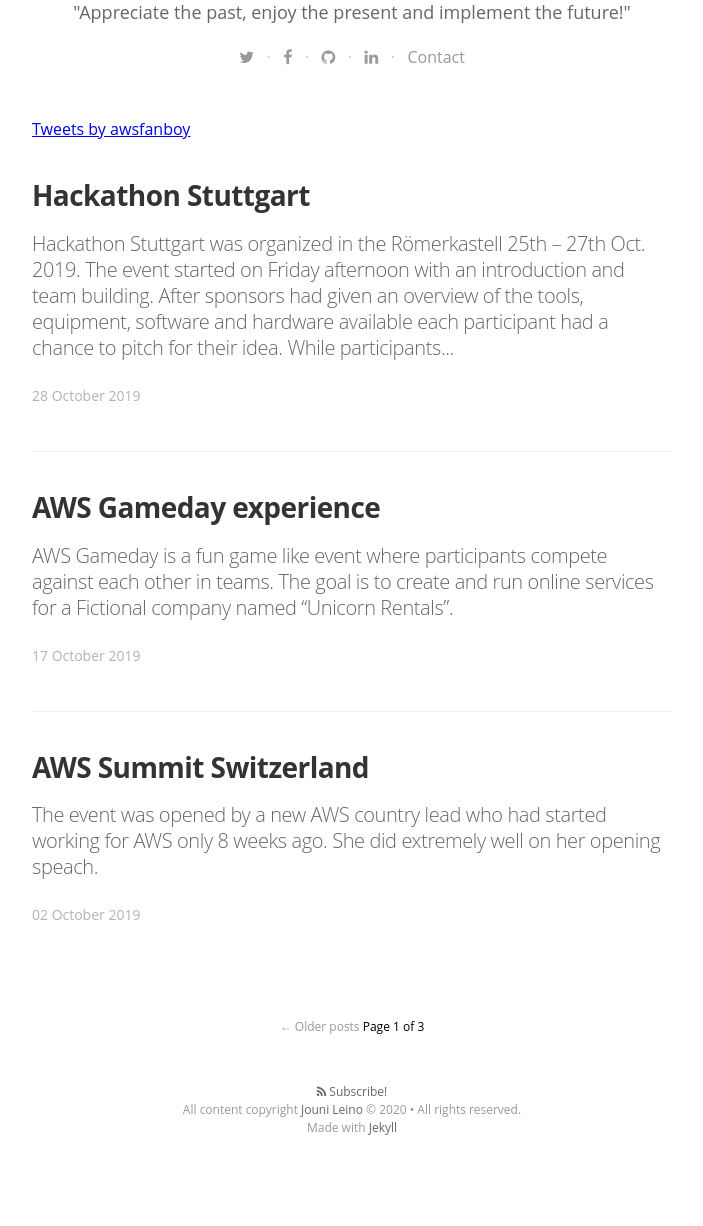
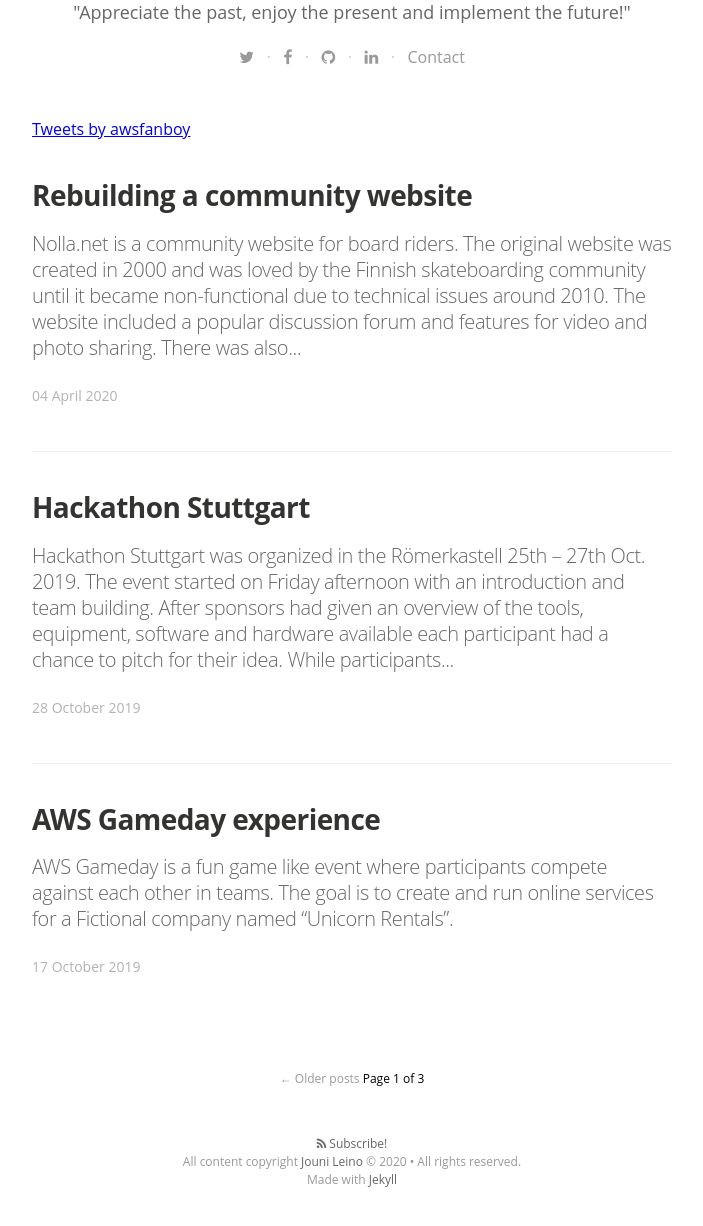
Before and after one commit to jounile/blog, a Jekyll site: the page built from index.html, in a window 1280 px wide and 1400 px high, scrolled down 429 px. Shown: the part 164-1390 px from the top of the window, without its empty margins (288-991 px from the left). Built offline with Jekyll 4.4.1, drawn with Linux system fonts in a browser that asks for light colours; nearby versions of some CDN libraries; some web fonts are replaced; the list of posts is cut into pages by our own code; comment, search, counter and statistics services are not loaded; before the commit the page ends 1777 px from its top, so only the background shows below that; some of the changed lines change nothing that is shown.

Commit message:
Continuing nollanet post

```diff
--- a/_posts/2020-04-05-community-website-rebuild.markdown
+++ b/_posts/2020-04-05-community-website-rebuild.markdown
@@ -5,32 +5,33 @@
 categories:
 tags: flask python jinja azure
 image:
-published: false
+published: true
 ---
 
 
 [Nolla.net][nollanet] is a community website for board riders.
-The original website was created in 2000 and was loved by the Finnish skateboarding community until it became non-functional due to technical issues around 2015. The website included a popular discussion forum and features for video and photo sharing. There was also possibility to write diaries, event calendar and to share industry news.
+The original website was created in 2000 and was loved by the Finnish skateboarding community until it became non-functional due to technical issues around 2010. The website included a popular discussion forum and features for video and photo sharing. There was also possibility to write diaries, share events via calendar and to publish industry news.
 
-The implementation of the website was rather old school and chaotic as multiple independent developers had written features directly in production environment for multiple years. It was built without any framework using PHP and the MySQL database was polluted with random obsolete data.
+The implementation of the website was rather old school and chaotic as multiple independent developers had written features directly in production environment for multiple years. It was built without any framework using PHP programming language and the MySQL database was polluted with obsolete data.
 
-<img src="https://s3.eu-central-1.amazonaws.com/jounileino.com-images/2020-04-05-nollanet/original_website.png" alt="Nolla.net" />
+<img src="https://s3.eu-central-1.amazonaws.com/jounileino.com-images/2020-04-05-nollanet/rebuilt_website.png" alt="Nolla.net" />
 
-I was given access to the application server and database by a friend who was hosting it and decided to have a look what could be done to improve the situation. I had a couple of ideas in mind.
+I was given access to the application server and database by a friend who had been hosting it and so decided to have a look what could be done to improve the situation and bring the site back alive. I had a couple of ideas in mind:
+
 1. Check what features could be re-written with a reasonable effort.
 2. Analyse what parts of the data would need to be cleaned.
 3. Think about how to improve the website architecture.
 4. Consider how to improve security
 
 After doing the initial analysis I decided to rewrite the website to make it functional again.
-My motivation was to see individuals continue documenting the Finnish skateboarding scene and to enable unofficial communication between members of the community. I decided to re-write the main features and discontinue some other features. This was also a great opportunity to learn some new technologies which is why I chose Python as the programming language and Flask as the web-framework. The site was to be hosted in Azure as my friend happened to have free credits that could be used for this purpose.
+My motivation was to see individuals continue documenting the Finnish skateboarding scene and to enable unofficial communication between members of the community. I decided to re-write the main features and discontinue some features. This was also a great opportunity to learn some new technologies which is why I chose Python as the programming language and Flask as the web-framework. The site was to be hosted in Azure as my friend happened to have free credits that could be used for this purpose.
 
 The most important improvements:
 
 Security:
 - Encrypted user passwords
 - Using SSL
-- Preventing SQL injections
+- Preventing SQL injections with SQLAlchemy
 - Requiring Captcha when registering new user
 - Moving all secrets to environment variables
 
@@ -47,14 +48,15 @@
 - Content creation is available for registered users
 - Content administration is available for admin users
 
-Kept features included Photos & Videos sections. News, interviews, reviews and spots were also kept. Facebook page feed continues updating on the frontpage and Facebook Comments social plugin was enabled so that users can share their comments. The database got partly re-structured and for example passwords were encrypted. Also data was cleaned where necessary. Usability improved by adding paging to speed up the page loading times.
+Kept features include photos & videos sections. News, interviews, reviews and spots are also kept and improved. Facebook page feed continues updating on the frontpage and Facebook Comments social plugin was enabled so that users can share their comments.
+The database got partly re-structured and for example passwords were encrypted. Also data was cleaned where necessary. Usability improved by adding paging to speed up the page loading times.
 
 Also, some new features were introduced. For example Links section was added with required administration tools and Youtube playlists page was added. Also user registration process was re-designed and a password reset feature was added.
 
+Doing this I learned a lot about developing web applications with Python and hosting a website in Azure.
+I will explain more about the Azure hosting and monitoring in my next blog post.
 
-<img src="https://s3.eu-central-1.amazonaws.com/jounileino.com-images/2020-04-05-nollanet/rebuilt_website.png" alt="Nolla.net" />
-
-The source code can be found in my [Github][github]
+The source code can be found in my [Github][github].
 Pull Requests are welcome if you fell like contributing.
 
 [nollanet]:   https://www.nolla.net
```
